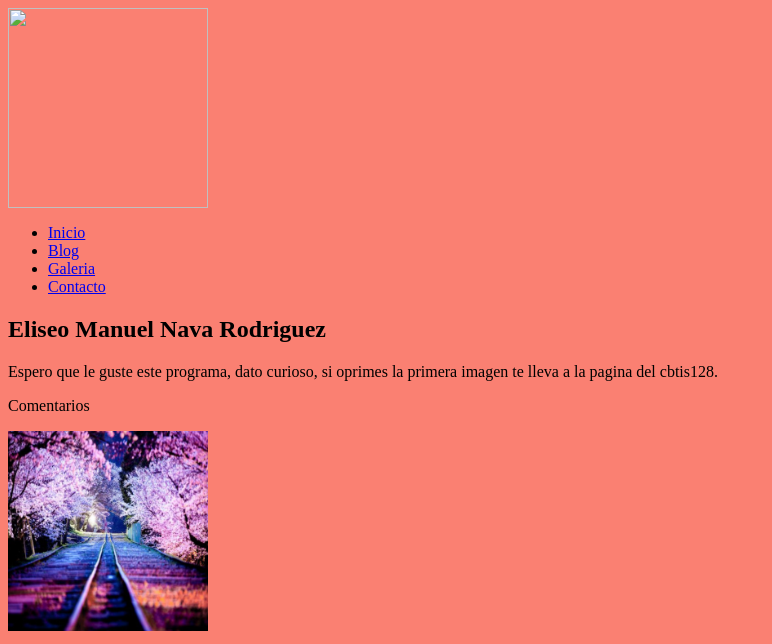
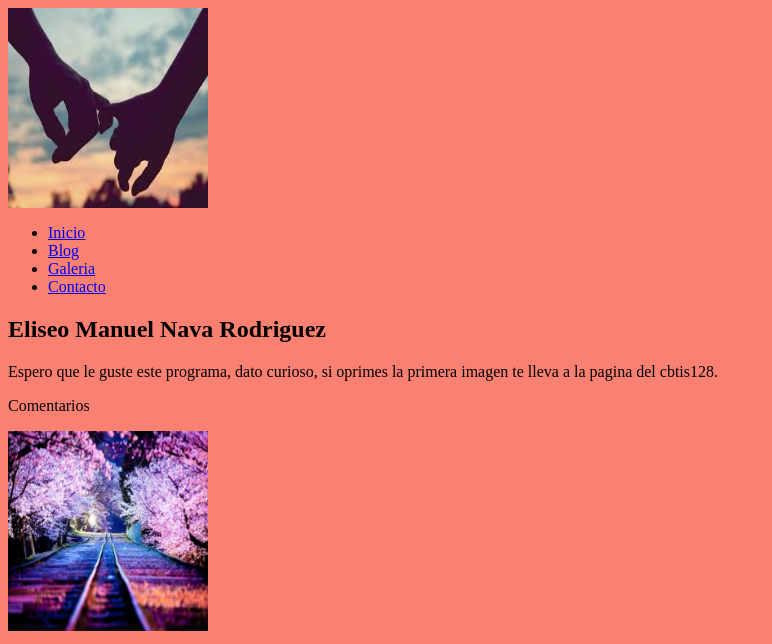
Before and after one commit to brizu19/proyecto8, a plain HTML site: page index.html in a window 1280 px wide. Shown: the top 644 px of the page, without its empty margins (0-772 px from the left). Drawn offline with Linux system fonts and the light colour scheme; files whose address does not match are found by name.

Commit message:
Update index.html

```diff
--- a/index.html
+++ b/index.html
@@ -7,7 +7,7 @@
 <link rel="stylesheet" href="style_26.css">
 <body>
    <header>
-       <a href="https://www.cbtis128.edu.mx"><img src="/08_26_Lizalde_Briza/imagen.jpg" width="200" height="200"></a>
+       <a href="https://www.cbtis128.edu.mx"><img src="/imagen.jpg" width="200" height="200"></a>
    </header>
    <nav>
        <ul>
```
